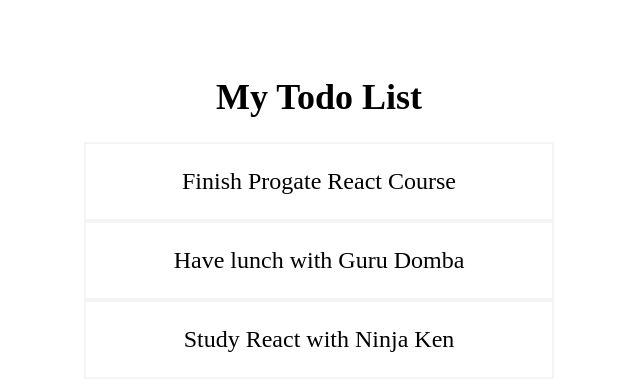
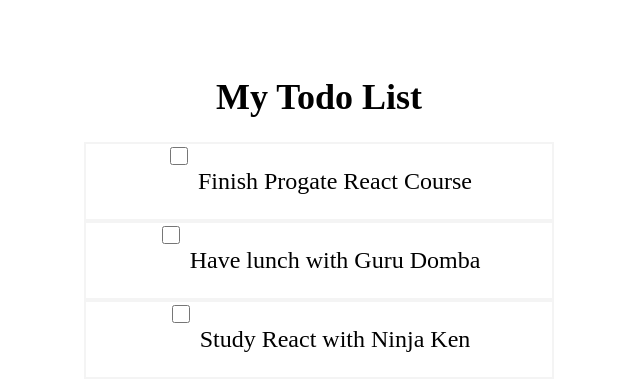
Before and after one commit to Nitamayega/React-Proyek-Todo-bag2, a React (Vite) app: page / in a window 1280 px wide. Shown: the top 390 px of the page, without its empty margins (321-961 px from the left). Built offline with nearby package versions, Linux system fonts and the light colour scheme.

Commit message:
Develop toggle todo feature

```diff
--- a/src/App.jsx
+++ b/src/App.jsx
@@ -23,13 +23,25 @@
     }
   ])
 
+  const toggleCompleted = (todoId) => {
+    const updateTodos = todos.map((todo) => {
+      if (todo.id === todoId) {
+        todo.completed = !todo.completed
+      }
+
+      return todo
+    })
+
+    setTodos(updateTodos)
+  }
+
   console.log(todos)
 
   return (
     <div>
       <div style={styles.container}>
         <h1 style={styles.title}>My Todo List</h1>
-        <Todos todos={todos} />
+        <Todos todos={todos} toggleCompleted={toggleCompleted} />
       </div>
     </div>
   )
--- a/src/components/TodoItem.jsx
+++ b/src/components/TodoItem.jsx
@@ -1,9 +1,22 @@
 import React from "react"
 
-const TodoItem = ({ todo }) => {
+const TodoItem = ({ todo, toggleCompleted }) => {
+    const getTodoTitleStyle = () => {
+        if (todo.completed === true) {
+            return { textDecoration: 'line-through' }
+        } else {
+            return { textDecoration: 'none' }
+        }
+    }
+
     return (
         <div style={styles.todoItem}>
-            <p>{todo.title}</p>
+            <input
+                type='checkbox'
+                style={styles.checkbox}
+                onChange={() => toggleCompleted(todo.id)}
+            />
+            <p style={getTodoTitleStyle()}>{todo.title}</p>
         </div>
     )
 }
@@ -11,7 +24,14 @@
 const styles = {
     todoItem: {
         border: '2px solid #f4f4f4',
-        fontSize: '24px'
+        fontSize: '24px',
+        display: 'flex',
+        justifyContent: 'center',
+    },
+    checkbox: {
+        marginRight: '10px',
+        height: '18px',
+        width: '18px',
     }
 }
 
--- a/src/components/Todos.jsx
+++ b/src/components/Todos.jsx
@@ -1,11 +1,17 @@
 import React from 'react'
 import TodoItem from './TodoItem'
 
-const Todos = ({ todos }) => {
+const Todos = ({ todos, toggleCompleted }) => {
     return (
         <div style={styles.container}>
             {todos.map((todo) => {
-                return <TodoItem key={todo.id} todo={todo} />
+                return (
+                    <TodoItem
+                        key={todo.id}
+                        todo={todo}
+                        toggleCompleted={toggleCompleted}
+                    />
+                )
             })}
         </div>
     )
```
